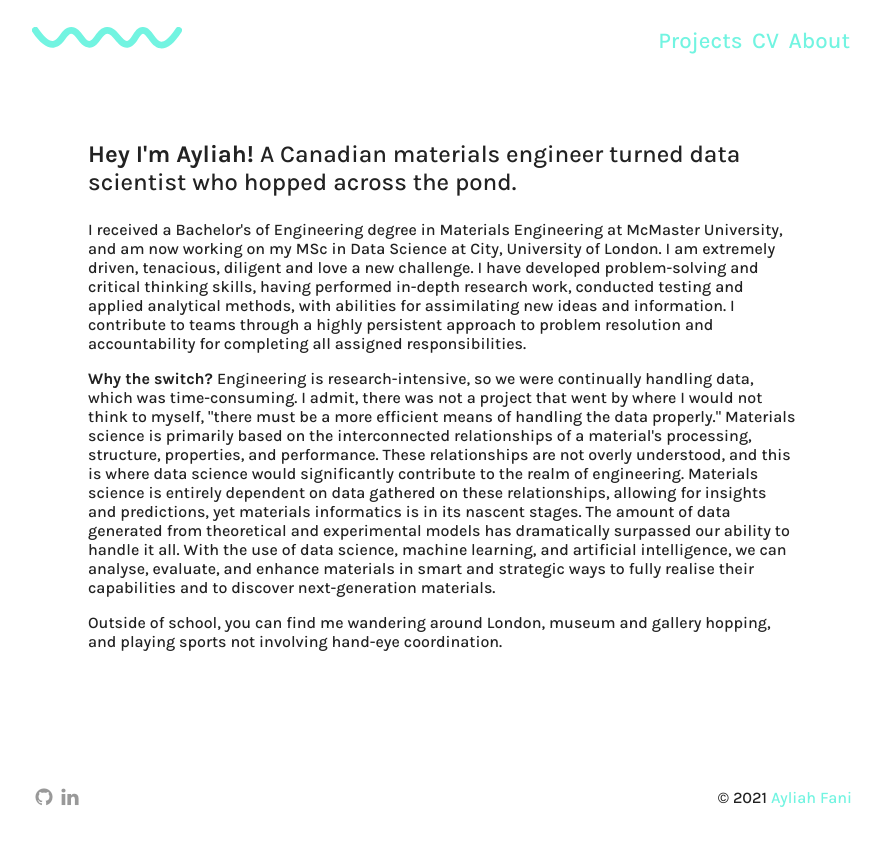
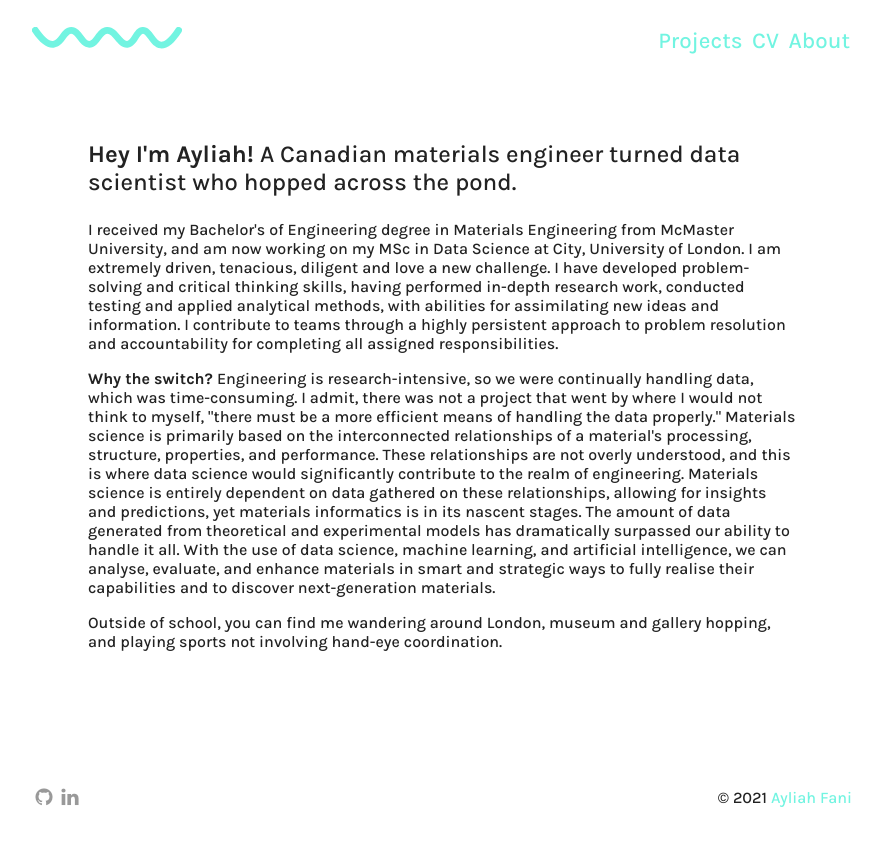
Before and after one commit to ayliahfani/ayliahfani.github.io, a Jekyll site: the page built from content/about.md, in a window 1280 px wide. Shown: the top 846 px of the page, without its empty margins (198-1080 px from the left). Built offline with Jekyll 4.4.1, drawn with Linux system fonts in a browser that asks for light colours.

Commit message:
Update about.md

```diff
--- a/content/about.md
+++ b/content/about.md
@@ -10,7 +10,7 @@ permalink: /about/
 </div>
 
 <p>
-  I received a Bachelor's of Engineering degree in Materials Engineering at McMaster University, and am now working on my MSc in Data Science at City, University of London. I am extremely driven, tenacious, diligent and love a new challenge. I have developed problem-solving and critical thinking skills, having performed in-depth research work, conducted testing and applied analytical methods, with abilities for assimilating new ideas and information. I contribute to teams through a highly persistent approach to problem resolution and accountability for completing all assigned responsibilities.
+  I received my Bachelor's of Engineering degree in Materials Engineering from McMaster University, and am now working on my MSc in Data Science at City, University of London. I am extremely driven, tenacious, diligent and love a new challenge. I have developed problem-solving and critical thinking skills, having performed in-depth research work, conducted testing and applied analytical methods, with abilities for assimilating new ideas and information. I contribute to teams through a highly persistent approach to problem resolution and accountability for completing all assigned responsibilities.
 </p>
 <p>
   <strong> Why the switch? </strong> Engineering is research-intensive, so we were continually handling data, which was time-consuming.  I admit, there was not a project that went by where I would not think to myself, "there must be a more efficient means of handling the data properly." Materials science is primarily based on the interconnected relationships of a material's processing, structure, properties, and performance.  These relationships are not overly understood, and this is where data science would significantly contribute to the realm of engineering. Materials science is entirely dependent on data gathered on these relationships, allowing for insights and predictions, yet materials informatics is in its nascent stages. The amount of data generated from theoretical and experimental models has dramatically surpassed our ability to handle it all. With the use of data science, machine learning, and artificial intelligence, we can analyse, evaluate, and enhance materials in smart and strategic ways to fully realise their capabilities and to discover next-generation materials.
```
